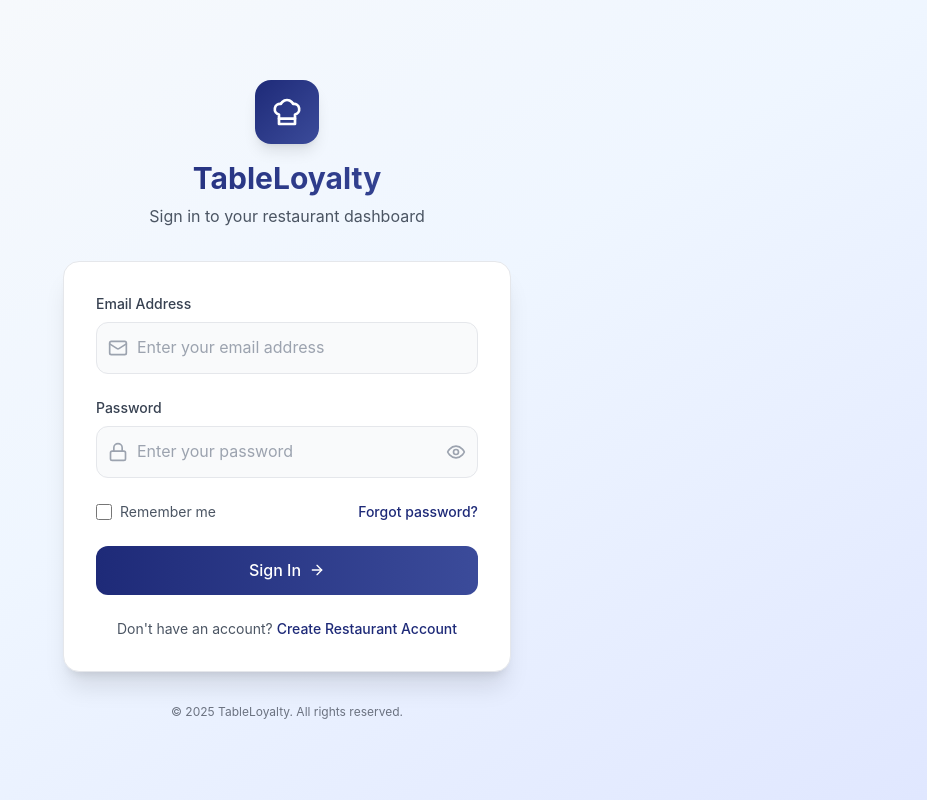
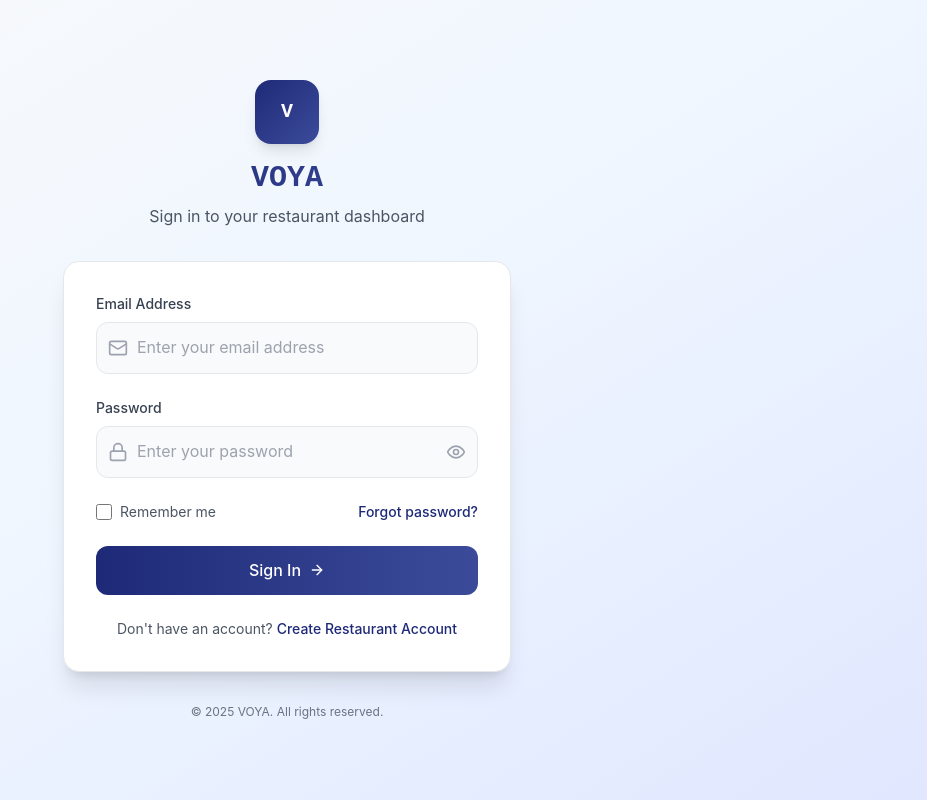
Before and after one commit to hop797714/LS_v3, a React (Vite) app: page /login in a window 1280 px wide. Shown: the whole page, without its empty margins (353-1280 px from the left). Built offline with nearby package versions, Linux system fonts and the light colour scheme; no server answers.

Commit message:
Updated DashboardLayout.tsx

```diff
--- a/src/components/DashboardLayout.tsx
+++ b/src/components/DashboardLayout.tsx
@@ -182,18 +182,13 @@ const DashboardLayout: React.FC = () => {
           </button>
           <div className="flex items-center gap-2">
             <div className="p-1 rounded-lg bg-gradient-to-br from-[#1E2A78] to-[#3B4B9A] relative">
-              {isPro ? (
-                <ChefHat className="h-6 w-6 text-amber-500" />
-              ) : (
-                <ChefHat className="h-6 w-6 text-white" />
-              )}
+              <span className="text-white font-bold text-sm" style={{ fontFamily: 'Orbitron, monospace' }}>V</span>
             </div>
-            <span className="text-xl font-bold bg-gradient-to-r from-[#1E2A78] to-[#3B4B9A] bg-clip-text text-transparent">
-              TableLoyalty
+            <span className="text-xl font-bold bg-gradient-to-r from-[#1E2A78] to-[#3B4B9A] bg-clip-text text-transparent" style={{ fontFamily: 'Orbitron, monospace' }}>
+              VOYA
             </span>
           </div>
           <div className="flex items-center gap-2">
-            {isPro && <GoldenChefHat />}
             <button
               className="p-2 text-gray-600 hover:bg-gray-100 rounded-lg relative transition-all duration-200 active:scale-95"
               onClick={() => setShowNotifications(!showNotifications)}
@@ -219,22 +214,14 @@ const DashboardLayout: React.FC = () => {
           {isSidebarOpen && (
             <>
               <div className="p-1 rounded-lg bg-white/20 relative">
-                {isPro ? (
-                  <ChefHat className="h-8 w-8 text-amber-500" />
-                ) : (
-                  <ChefHat className="h-8 w-8 text-white" />
-                )}
+                <span className="text-white font-bold text-xl" style={{ fontFamily: 'Orbitron, monospace' }}>V</span>
               </div>
-              <span className="text-xl font-bold text-white">TableLoyalty</span>
+              <span className="text-xl font-bold text-white" style={{ fontFamily: 'Orbitron, monospace' }}>VOYA</span>
             </>
           )}
           {!isSidebarOpen && (
             <div className="p-1 rounded-lg bg-white/20 relative">
-              {isPro ? (
-                <ChefHat className="h-8 w-8 text-amber-500" />
-              ) : (
-                <ChefHat className="h-8 w-8 text-white" />
-              )}
+              <span className="text-white font-bold text-xl" style={{ fontFamily: 'Orbitron, monospace' }}>V</span>
             </div>
           )}
         </div>
@@ -467,7 +454,7 @@ const DashboardLayout: React.FC = () => {
 
                   {isPro && (
                     <div className="ml-2">
-                      <GoldenChefHat />
+                      <span className="text-amber-500 font-bold" style={{ fontFamily: 'Orbitron, monospace' }}>PRO</span>
                     </div>
                   )}
                 </div>
--- a/src/components/LoginPage.tsx
+++ b/src/components/LoginPage.tsx
@@ -192,10 +192,10 @@ const LoginPage: React.FC = () => {
         {/* Header */}
         <div className="text-center mb-8">
           <div className="inline-flex items-center justify-center w-16 h-16 bg-gradient-to-br from-[#1E2A78] to-[#3B4B9A] rounded-2xl mb-4 shadow-lg">
-            <ChefHat className="h-8 w-8 text-white" />
+           <span className="text-white font-bold text-xl" style={{ fontFamily: 'Orbitron, monospace' }}>V</span>
           </div>
-          <h1 className="text-3xl font-bold bg-gradient-to-r from-[#1E2A78] to-[#3B4B9A] bg-clip-text text-transparent">
-            TableLoyalty
+         <h1 className="text-3xl font-bold bg-gradient-to-r from-[#1E2A78] to-[#3B4B9A] bg-clip-text text-transparent" style={{ fontFamily: 'Orbitron, monospace' }}>
+            VOYA
           </h1>
           <p className="text-gray-600 mt-2">
             {isSignUp ? 'Create your restaurant dashboard' : 'Sign in to your restaurant dashboard'}
@@ -413,7 +413,7 @@ const LoginPage: React.FC = () => {
         {/* Footer */}
         <div className="text-center mt-8">
           <p className="text-xs text-gray-500">
-            © 2025 TableLoyalty. All rights reserved.
+            © 2025 VOYA. All rights reserved.
           </p>
         </div>
       </div>
```
